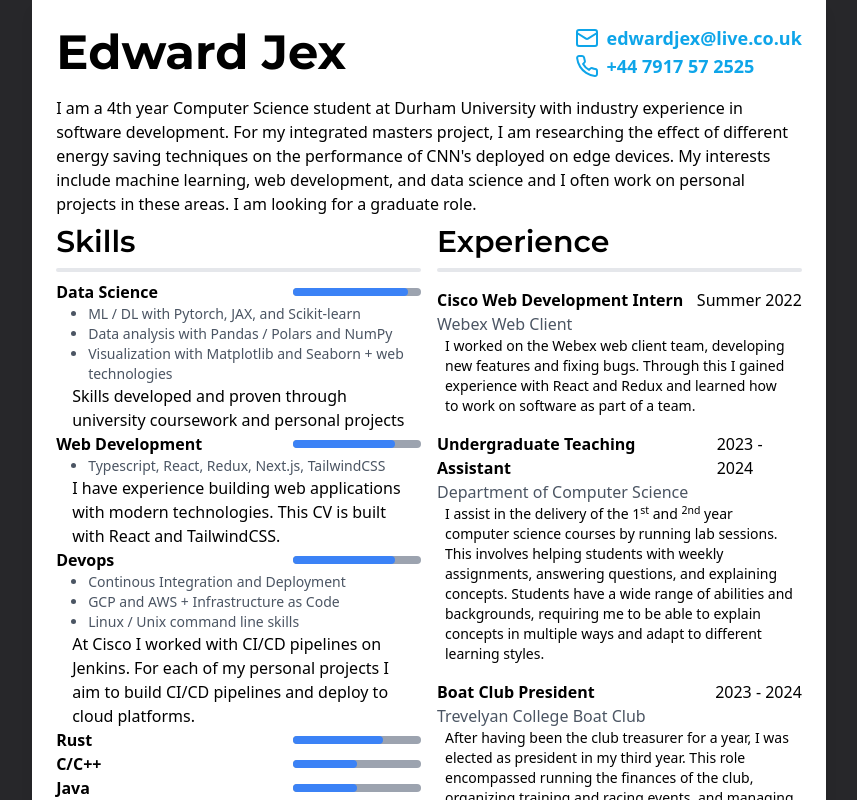
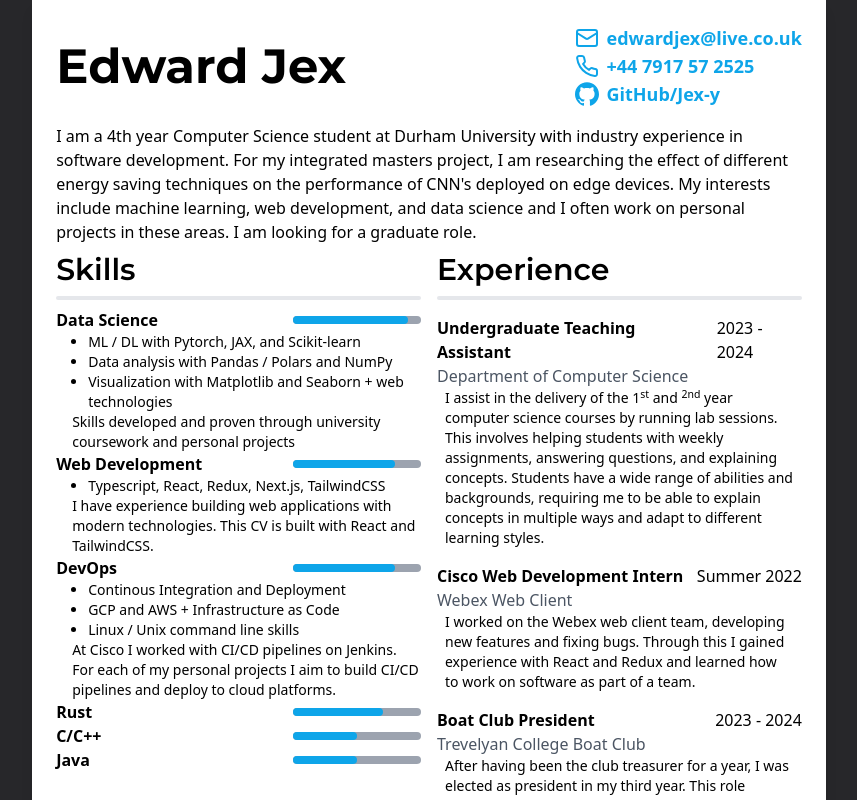
Before and after one commit to Jex-y/cv, a React (Vite) app: page / in a window 1280 px wide. Shown: the top 800 px of the page, without its empty margins (211-1068 px from the left). Built offline with nearby package versions, Linux system fonts and the light colour scheme.

Commit message:
fix workflow again

```diff
--- a/src/App.tsx
+++ b/src/App.tsx
@@ -1,4 +1,23 @@
 import { Mail, Phone } from "lucide-react";
+
+function Github() {
+  return (
+    <>
+      <svg
+        xmlns="http://www.w3.org/2000/svg"
+        width="24"
+        height="24"
+        viewBox="0 0 24 24"
+        stroke="currentColor"
+        fill="currentColor"
+        stroke-width="0"
+      >
+        <title>GitHub</title>
+        <path d="M12 .297c-6.63 0-12 5.373-12 12 0 5.303 3.438 9.8 8.205 11.385.6.113.82-.258.82-.577 0-.285-.01-1.04-.015-2.04-3.338.724-4.042-1.61-4.042-1.61C4.422 18.07 3.633 17.7 3.633 17.7c-1.087-.744.084-.729.084-.729 1.205.084 1.838 1.236 1.838 1.236 1.07 1.835 2.809 1.305 3.495.998.108-.776.417-1.305.76-1.605-2.665-.3-5.466-1.332-5.466-5.93 0-1.31.465-2.38 1.235-3.22-.135-.303-.54-1.523.105-3.176 0 0 1.005-.322 3.3 1.23.96-.267 1.98-.399 3-.405 1.02.006 2.04.138 3 .405 2.28-1.552 3.285-1.23 3.285-1.23.645 1.653.24 2.873.12 3.176.765.84 1.23 1.91 1.23 3.22 0 4.61-2.805 5.625-5.475 5.92.42.36.81 1.096.81 2.22 0 1.606-.015 2.896-.015 3.286 0 .315.21.69.825.57C20.565 22.092 24 17.592 24 12.297c0-6.627-5.373-12-12-12" />
+      </svg>
+    </>
+  );
+}
 
 function IconLink({
   icon,
@@ -70,20 +89,20 @@
 
         <div className="h-2 w-32 bg-gray-400 rounded-lg">
           <div
-            className="h-full bg-blue-500 rounded-lg"
+            className="h-full bg-sky-500 rounded-lg"
             style={{ width: `${level}%` }}
           />
         </div>
       </div>
       <div className="ml-4">
         {subskills && (
-          <ul className="ml-4 text-gray-600 list-disc text-sm">
+          <ul className="ml-4 list-disc text-sm">
             {subskills.map((subskill) => (
               <li key={subskill}>{subskill}</li>
             ))}
           </ul>
         )}
-        {description && <p>{description}</p>}
+        {description && <p className="text-sm">{description}</p>}
       </div>
     </div>
   );
@@ -103,6 +122,11 @@
           <li>
             <IconLink icon={<Phone />} href="tel:+447917 572525">
               <span>+44 7917 57 2525</span>
+            </IconLink>
+          </li>
+          <li>
+            <IconLink icon={<Github />} href="https://github.com/Jex-y">
+              <span>GitHub/Jex-y</span>
             </IconLink>
           </li>
         </ul>
@@ -136,7 +160,7 @@
               description="I have experience building web applications with modern technologies. This CV is built with React and TailwindCSS."
             />
             <Skill
-              name="Devops"
+              name="DevOps"
               level={80}
               subskills={[
                 "Continous Integration and Deployment",
@@ -172,17 +196,6 @@
         <div className="grid gap-4">
           <Section title="Experience">
             <Experience
-              title="Cisco Web Development Intern"
-              subtitle="Webex Web Client"
-              date="Summer 2022"
-            >
-              <p className="text-sm mx-2">
-                I worked on the Webex web client team, developing new features
-                and fixing bugs. Through this I gained experience with React and
-                Redux and learned how to work on software as part of a team.
-              </p>
-            </Experience>
-            <Experience
               title="Undergraduate Teaching Assistant"
               subtitle="Department of Computer Science"
               date="2023 - 2024"
@@ -195,6 +208,17 @@
                 Students have a wide range of abilities and backgrounds,
                 requiring me to be able to explain concepts in multiple ways and
                 adapt to different learning styles.
+              </p>
+            </Experience>
+            <Experience
+              title="Cisco Web Development Intern"
+              subtitle="Webex Web Client"
+              date="Summer 2022"
+            >
+              <p className="text-sm mx-2">
+                I worked on the Webex web client team, developing new features
+                and fixing bugs. Through this I gained experience with React and
+                Redux and learned how to work on software as part of a team.
               </p>
             </Experience>
 
```
